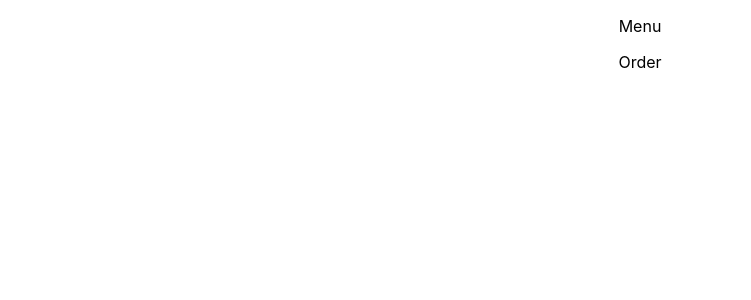
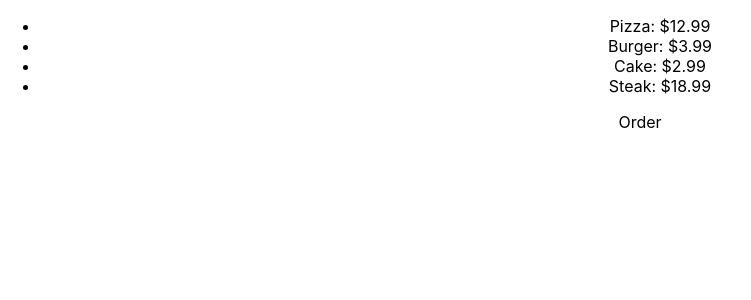
Before and after one commit to PatrickBoynton/majestic-thai, a React (Create React App) app: page / in a window 1280 px wide. Shown: the top 300 px of the page, without its empty margins (0-751 px from the left). Built offline with nearby package versions, Linux system fonts and the light colour scheme.

Commit message:
Passed the menu to the menu class.

```diff
--- a/src/App.js
+++ b/src/App.js
@@ -2,22 +2,18 @@ import './App.css';
 import {Component} from "react";
 
 class Menu extends Component {
-  constructor(props) {
-    super(props);
-    const state = {
-        menu: []
-    }
-  }
+
     render() {
-
-      return <p>Menu</p>;
+        const menuItems = this.props.menu?.map((items, index) => (
+            <li key={index} onClick={() => console.log(items.item)}>{items.item}: ${items.price}</li>
+        ));
+      return (<ul>
+                {menuItems}
+            </ul>);
     }
 }
 
 class Order extends Component{
-    constructor(props) {
-        super(props);
-    }
 
     render() {
         return <p>Order</p>;
@@ -26,10 +22,6 @@ class Order extends Component{
 
 
 class App extends Component {
-    constructor(props) {
-        super(props);
-        const state = {}
-    }
 
     componentDidMount() {
         const menu = [
@@ -45,7 +37,7 @@ class App extends Component {
     render() {
     return (
         <div className="App">
-            <Menu menu={this.state}/>
+            <Menu menu={this.state?.menu}/>
             <Order/>
         </div>
     );
```
